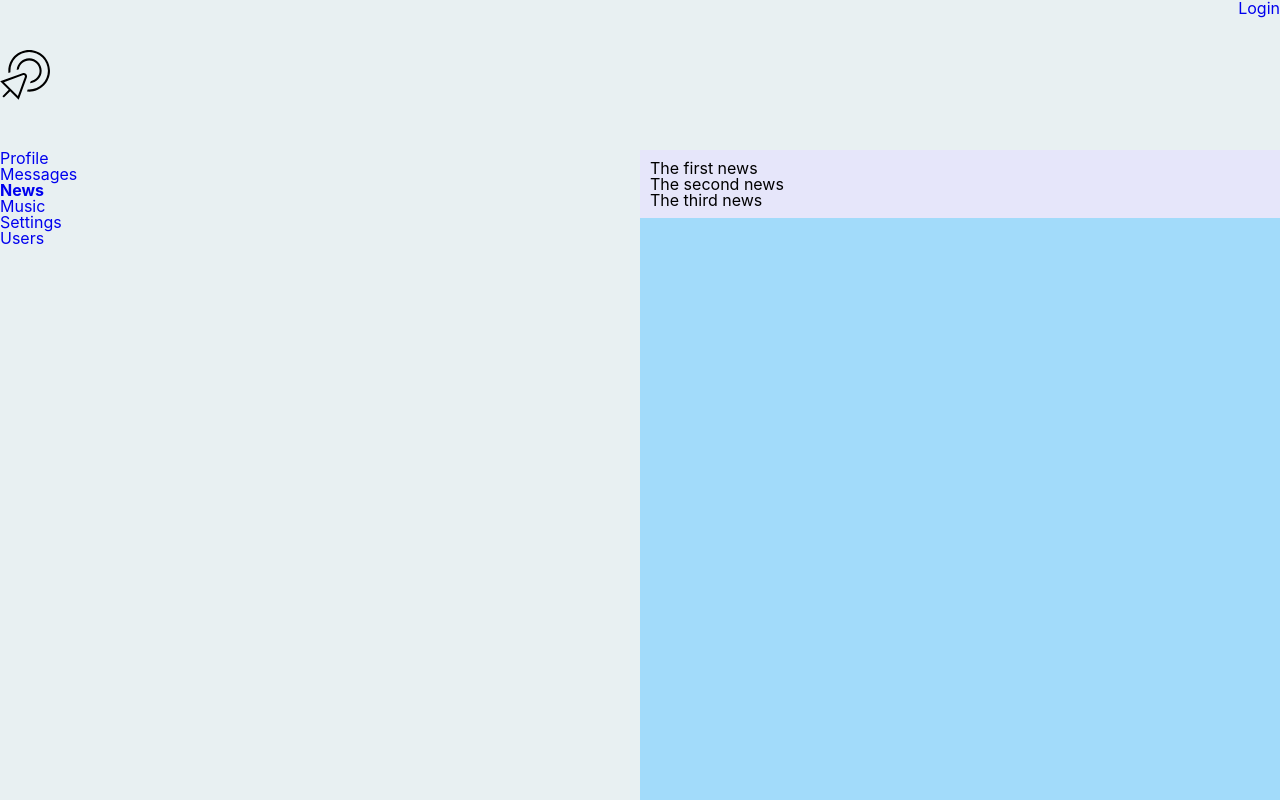
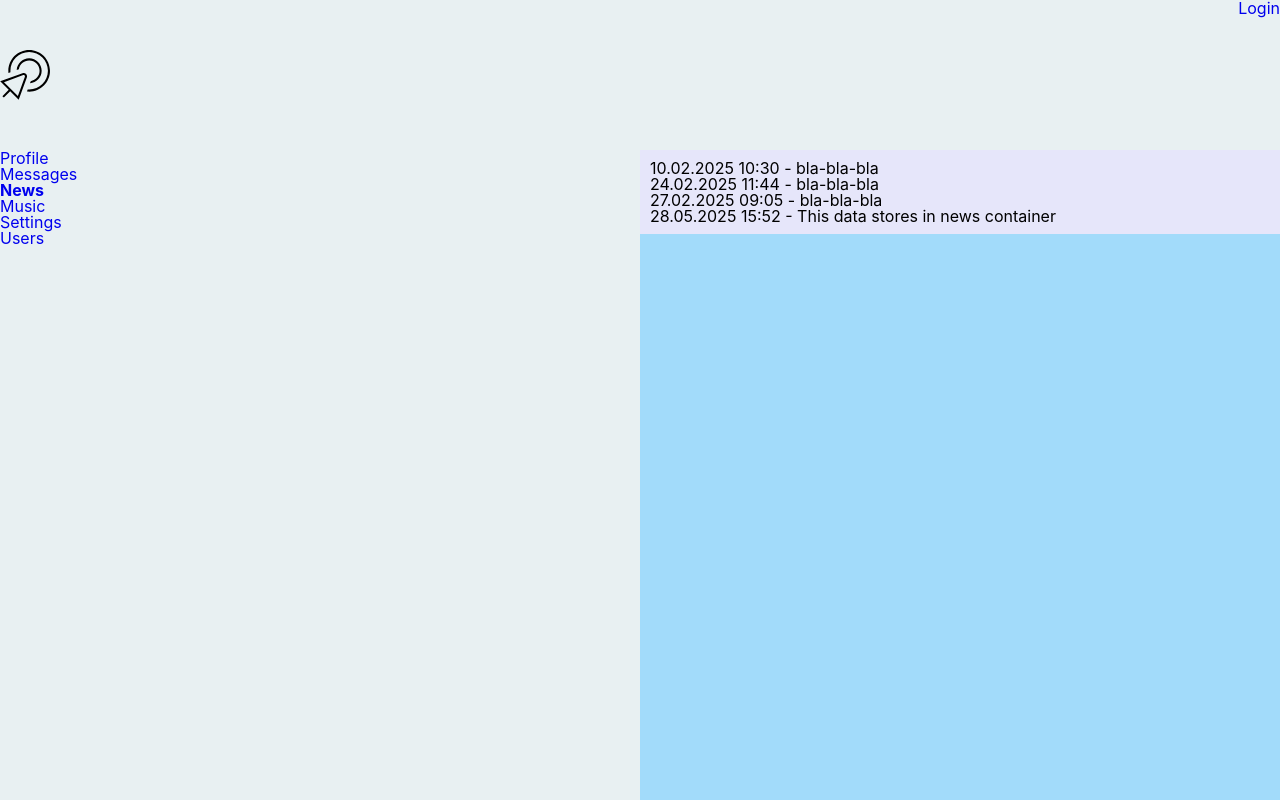
Before and after one commit to anniyaa/socialnetwork, a React (Create React App) app in the folder network/: page /news in a window 1280 px wide. Shown: the top 800 px of the page. Built offline with nearby package versions, Linux system fonts and the light colour scheme; no server answers.

Commit message:
feat: done with react

```diff
--- a/network/package.json
+++ b/network/package.json
@@ -16,6 +16,7 @@
     "react-router-dom": "^6.18.0",
     "react-scripts": "5.0.1",
     "redux": "^5.0.0",
+    "redux-thunk": "^3.1.0",
     "sass": "^1.69.5",
     "web-vitals": "^2.1.4"
   },
--- a/network/src/App.js
+++ b/network/src/App.js
@@ -9,7 +9,7 @@ import DialogsContainer from "./components/Dialogs/DialogsContainer";
 import UsersContainer from "./components/Users/UsersContainer";
 import ProfileContainer from "./components/Profile/ProfileContainer";
 import HeaderContainer from "./components/Header/HeaderContainer";
-import News from "./components/News/News";
+import NewsContainer from "./components/News/NewsContainer";
 
 const App = (props) => {
 
@@ -23,7 +23,7 @@ const App = (props) => {
                       <Route path='/profile/:userId?' element={<ProfileContainer store={props.store} />}/>
                       <Route path='/dialogs/*' element={<DialogsContainer store={props.store} />}/>
                       <Route path='/users/' element={<UsersContainer store={props.store} />}/>
-                      <Route path='/news/' element={<News />}/>
+                      <Route path='/news/' element={<NewsContainer store={props.store}/>}/>
                   </Routes>
               </div>
               <Footer />
--- a/network/src/api/api.js
+++ b/network/src/api/api.js
@@ -1,4 +1,5 @@
 import axios from "axios";
+import {useEffect} from "react";
 
 const instance = axios.create({
     withCredentials: true,
@@ -15,10 +16,14 @@ export const usersAPI = {
                 return response.data
             })
     },
-    toFollow(id) {//доделать
-        return instance.delete(`https://social-network.samuraijs.com/api/1.0/follow/${id}`,  {
-
-        })
-    }
+    follow(userId) {
+        return instance.post(`https://social-network.samuraijs.com/api/1.0/follow/${userId}`)
+    },
+    unfollow(userId) {
+        return instance.delete(`https://social-network.samuraijs.com/api/1.0/follow/${userId}`)
+    },
+    getProfile(userId) {
+        return axios.get(`https://social-network.samuraijs.com/api/1.0/profile/` + userId);
+    },
 
 }
--- a/network/src/components/News/News.jsx
+++ b/network/src/components/News/News.jsx
@@ -1,13 +1,16 @@
 import React from "react";
 import './news.scss';
 
-const News = (props) => {
+const News = ({articles}) => {
+
     return (
         <div className={'news'}>
             <ul>
-                <li>The first news</li>
-                <li>The second news</li>
-                <li>The third news</li>
+                {articles.map(({id, date, time, article})=>(
+                    <li key={id}>
+                        {date} {time} - {article}
+                    </li>
+                ))}
             </ul>
         </div>
     );
--- a/network/src/components/News/NewsContainer.jsx
+++ b/network/src/components/News/NewsContainer.jsx
@@ -2,7 +2,21 @@ import React, {useEffect} from 'react';
 import './news.scss';
 import News from "./News";
 import axios from "axios";
+import newsReducer from "../../redux/news-reducer";
+
+let articles = [
+    {id:1, time:'10:30', date:'10.02.2025', article: 'bla-bla-bla'},
+    {id:2, time:'11:44', date:'24.02.2025', article: 'bla-bla-bla'},
+    {id:3, time:'09:05', date:'27.02.2025', article: 'bla-bla-bla'},
+    {id:4, time:'15:52', date:'28.05.2025', article: 'This data stores in news container'},
+]
 
 function NewsContainer(props) {
 
+    return (
+        <News articles={articles}/>
+    )
 }
+
+
+export default NewsContainer;
--- a/network/src/components/Users/Users.jsx
+++ b/network/src/components/Users/Users.jsx
@@ -5,6 +5,7 @@ import axios from "axios";
 import {usersAPI} from "../../api/api";
 
 let Users = (props) => {
+
     let pagesCount = Math.ceil(props.totalUsersCount / props.pageSize)
 
     let pages = [];
@@ -28,37 +29,13 @@ let Users = (props) => {
 
                     {u.followed ? <button disabled={props.followingInProgress.some(id=>id===u.id)} onClick={() => {
 
-                            props.toggleFollowingProgress(true, u.id);
-                            axios.delete(`https://social-network.samuraijs.com/api/1.0/follow/${u.id}`,  {
-                                withCredentials: true,
-                                headers: {
-                                    "API-KEY" : "10d2082a-9f56-40ce-9528-57968065bbad"
-                                }
-                            })
-                                .then(response=>{
-                                    if (response.data.resultCode == 0) {
-                                        props.follow(u.id)
-                                    }
-                                    props.toggleFollowingProgress(false, u.id);
-                                });
+                            props.unfollow(u.id);
 
 
                         }} className='user-bio__btn'>unfollow</button>
                         : <button disabled={props.followingInProgress.some(id=>id===u.id)} onClick={() => {
 
-                            props.toggleFollowingProgress(true, u.id);
-                            axios.post(`https://social-network.samuraijs.com/api/1.0/follow/${u.id}`, {}, {
-                                withCredentials: true,
-                                headers: {
-                                    "API-KEY" : "10d2082a-9f56-40ce-9528-57968065bbad"
-                                }
-                            })
-                                .then(response=>{
-                                    if (response.data.resultCode == 0) {
-                                        props.unfollow(u.id)
-                                    }
-                                    props.toggleFollowingProgress(false, u.id);
-                                });
+                            props.follow(u.id);
 
 
                         }} className='user-bio__btn'>follow</button>}
--- a/network/src/components/profile/Aboutme/Aboutme.jsx
+++ b/network/src/components/profile/Aboutme/Aboutme.jsx
@@ -10,6 +10,7 @@ const Aboutme = (props) => {
     }
 
     return (<div className="aboutme">
+
         <img src={props.profile.photos.large}/>
         <p>About me</p>
     </div>);
--- a/network/src/components/profile/ProfileContainer.jsx
+++ b/network/src/components/profile/ProfileContainer.jsx
@@ -5,20 +5,24 @@ import axios from "axios";
 import {connect} from "react-redux";
 import {setUserProfile} from "../../redux/profile-reducer";
 import {useParams} from "react-router-dom";
+import {usersAPI} from "../../api/api";
+
 
 function ProfileContainer(props){
 
     let {userId} = useParams();
     if (!userId) {
-        userId = '2';
+        userId = '30702';
     }
 
-    useEffect(() => {
-        axios.get(`https://social-network.samuraijs.com/api/1.0/profile/`+userId)
-            .then(response => {
-                props.setUserProfile(response.data)
-            });
-    }, [userId]);
+    useEffect(()=>{
+        usersAPI.getProfile(userId)
+            .then(res=>{
+            props.setUserProfile(res.data)
+            })
+
+    }, [userId])
+
 
     return (
         <Profile {...props} profile={props.profile}/>
@@ -33,3 +37,12 @@ let mapStateToProps = (state) => ({
 )
 
 export default connect(mapStateToProps,{setUserProfile})(ProfileContainer);
+
+/*
+    useEffect(() => {
+        axios.get(`https://social-network.samuraijs.com/api/1.0/profile/`+userId)
+            .then(response => {
+                props.setUserProfile(response.data)
+            });
+    }, [userId]);
+ */
--- /dev/null
+++ b/network/src/redux/news-reducer.js
@@ -0,0 +1,20 @@
+const SET_NEWS = 'SET_NEWS';
+
+let initialState = {
+    articles: [
+        {id:1, time:'10:30', date:'10.02.2025', article: 'abla bal bal'},
+        {id:2, time:'11:44', date:'24.02.2025', article: 'bla-bla-bla'},
+        {id:3, time:'09:05', date:'27.02.2025', article: 'bla-bla-bla'},
+    ],
+}
+
+const newsReducer = (state = initialState, action) => {
+    switch (action.type) {
+        default:
+            return state;
+    }
+
+}
+
+
+export default newsReducer;
--- a/network/src/redux/redux-store.js
+++ b/network/src/redux/redux-store.js
@@ -1,17 +1,20 @@
-import {combineReducers, legacy_createStore as createStore} from "redux";
+import {applyMiddleware, combineReducers, legacy_createStore as createStore} from "redux";
 import profileReducer from "./profile-reducer";
 import dialogsReducer from "./dialogs-reducer";
 import usersReducer from "./users-reducer";
 import authReducer from "./auth-reducer";
+import newsReducer from "./news-reducer";
+import {thunk} from "redux-thunk";
 
 let reducers = combineReducers({
     profilePage: profileReducer,
     dialogsPage: dialogsReducer,
     usersPage: usersReducer,
     auth: authReducer,
+    newsPage: newsReducer,
 });
 
-let store = createStore(reducers);
+let store = createStore(reducers, applyMiddleware(thunk));
 
 window.store = store;
 
--- a/network/src/redux/users-reducer.js
+++ b/network/src/redux/users-reducer.js
@@ -1,3 +1,5 @@
+import {usersAPI} from "../api/api";
+
 const FOLLOW = 'FOLLOW';
 const UNFOLLOW = 'UNFOLLOW';
 const SET_USERS = 'SET_USERS';
@@ -70,10 +72,10 @@ const usersReducer = (state = initialState, action) => {
 
 }
 
-export const follow = (userId) => ({
+export const followSuccess = (userId) => ({
     type: FOLLOW, userId
 });
-export const unfollow = (userId) => ({
+export const unfollowSuccess = (userId) => ({
     type: UNFOLLOW, userId
 });
 export const setUsers = (users) => ({
@@ -92,4 +94,51 @@ export const toggleFollowingProgress = (isFetching, userId) => ({
     type: TOGGLE_IS_FOLLOWING_PROGRESS, isFetching, userId
 })
 
+export const getUsers = (currentPage, pageSize) => {
+    return (dispatch) => {
+
+        dispatch(toggleIsFetching(true));
+
+        usersAPI.getUsers(currentPage, pageSize)
+            .then(data => {
+                dispatch(toggleIsFetching(false));
+                dispatch(setUsers(data.items));
+                dispatch(setTotalUsersCount(data.totalCount));
+            });
+    }
+}
+
+export const follow = (userId) => {
+
+    return (dispatch) => {
+        dispatch(toggleFollowingProgress(true, userId));
+        usersAPI.follow(userId)
+            .then(response=>{
+                if (response.data.resultCode == 0) {
+                    dispatch(unfollowSuccess(userId))
+                }
+               dispatch(toggleFollowingProgress(false, userId));
+            });
+    }
+}
+
+export const unfollow = (userId) => {
+
+    return (dispatch) => {
+        dispatch(toggleFollowingProgress(true, userId));
+        usersAPI.unfollow(userId)
+            .then(response=>{
+                if (response.data.resultCode == 0) {
+                    dispatch(followSuccess(userId))
+                }
+                dispatch(toggleFollowingProgress(false, userId));
+            });
+    }
+}
+
 export default usersReducer;
+
+/*
+    if (this.props.users.length === 0) {
+    } в это была обернута логика перед this.props.toggleIsFetching(true);
+ */
```
Also changed, not shown: network/src/components/Users/UsersContainer.jsx (+4 -52 lines), 1 other file (tests, documents, lock files or other folders).
